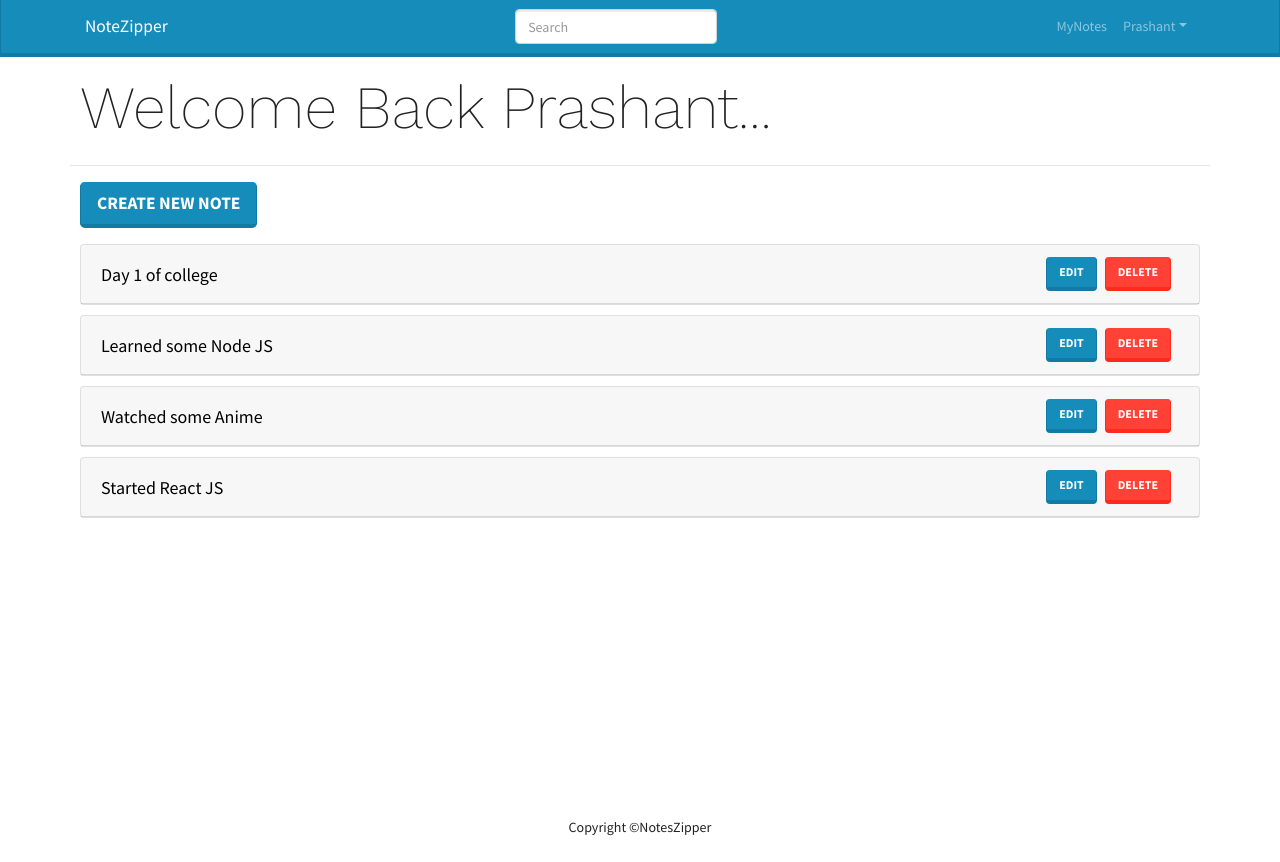
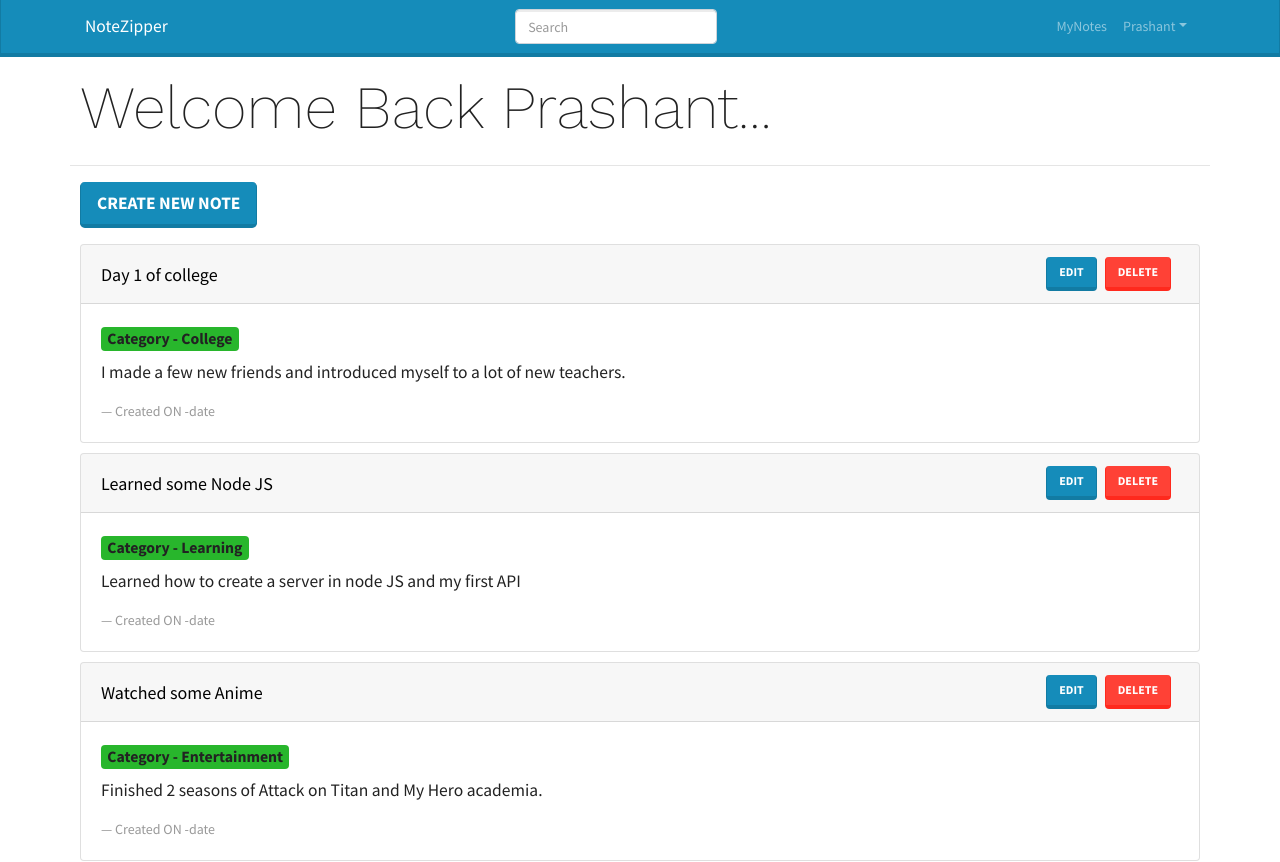
Before and after one commit to prashantcoding/NoteZipper-Mern, a React (Create React App) app in the folder frontend/: page /mynotes in a window 1280 px wide. Shown: the top 862 px of the page. Built offline with nearby package versions, Linux system fonts and the light colour scheme.

Commit message:
before Accordion

```diff
--- a/frontend/src/Screens/MyNotes/MyNotes.js
+++ b/frontend/src/Screens/MyNotes/MyNotes.js
@@ -1,16 +1,22 @@
 import React from "react";
 import MainScreen from "../../component/MainScreen/MainScreen";
 import { Link } from "react-router-dom";
-import { Button, Card } from "react-bootstrap";
+import { Badge, Button, Card } from "react-bootstrap";
 import notes from "../../data/notes";
+
 const MyNotes = () => {
+  const deleteHandler = (id) => {
+    if (window.confirm("Are you sure")) {
+    }
+  };
   return (
     <MainScreen title="Welcome Back Prashant...">
-      <Link to="/createnode"/>
+      <Link to="/createnode">
       <Button style={{ marginLeft: 10, marginBottom: 6 }} size="lg">
         Create New Note
       </Button>
-        {notes.map(note=>(
+      </Link>
+      {notes.map((note) => (
         <Card style={{ margin: 10 }}>
           <Card.Header style={{ display: "flex" }}>
             <span
@@ -26,16 +32,33 @@ const MyNotes = () => {
               {note.title}
             </span>
             <div>
-                <Button>Edit</Button>
-                <Button variant="danger" className="mx-2">
+              <Button href={`/node/${note._id}`}>Edit</Button>
+              <Button
+                variant="danger"
+                className="mx-2"
+                onClick={() => deleteHandler(note._id)}
+              >
                 Delete
               </Button>
             </div>
           </Card.Header>
+          <Card.Body >
+          <h4>
+                      <Badge bg="success">
+                        Category - {note.category}
+                      </Badge>
+                    </h4>
+            <blockquote className="blockquote mb-0">
+              <p>
+                {note.content}
+              </p>
+              <footer className="blockquote-footer">
+                Created ON -date
+              </footer>
+            </blockquote>
+          </Card.Body>
         </Card>
       ))}
-
-
     </MainScreen>
   );
 };
```
Also changed, not shown: frontend/src/bootstrap.min.css. Lines whose indentation alone changed are shown as unchanged.
